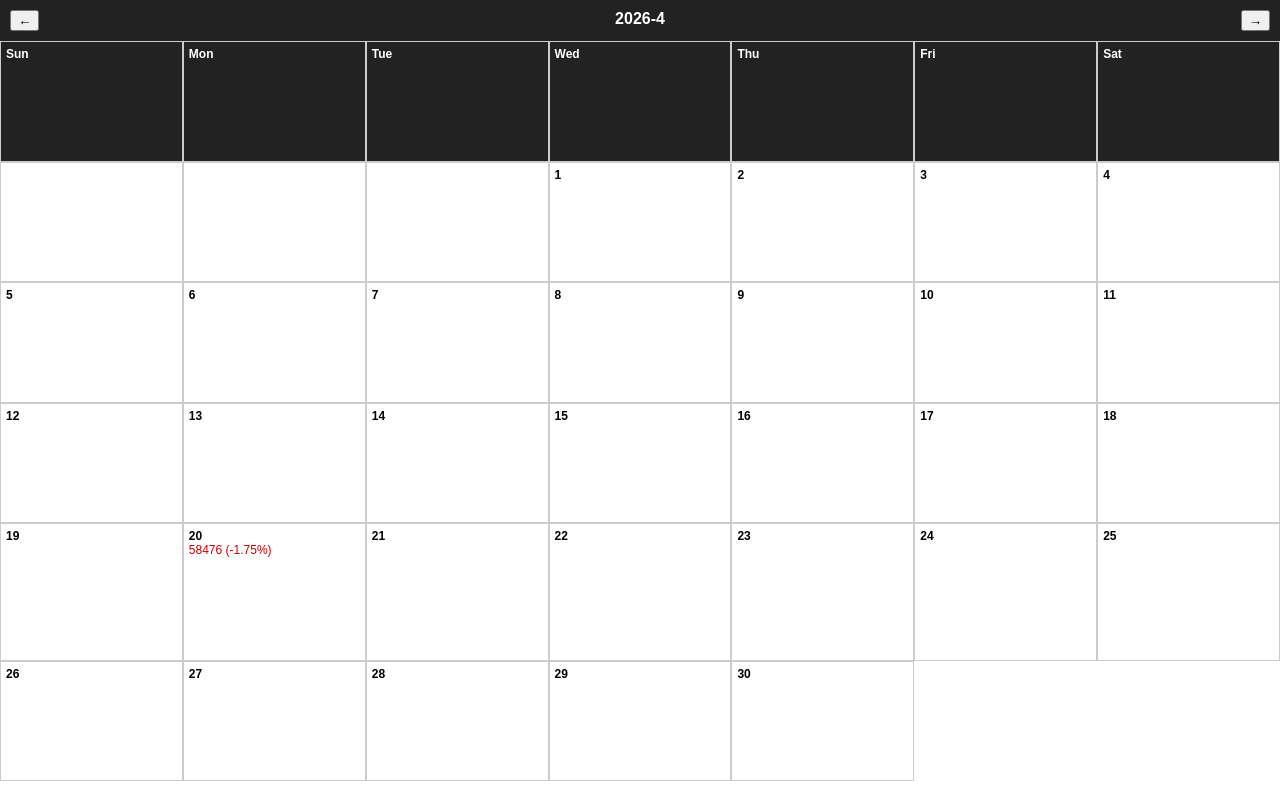
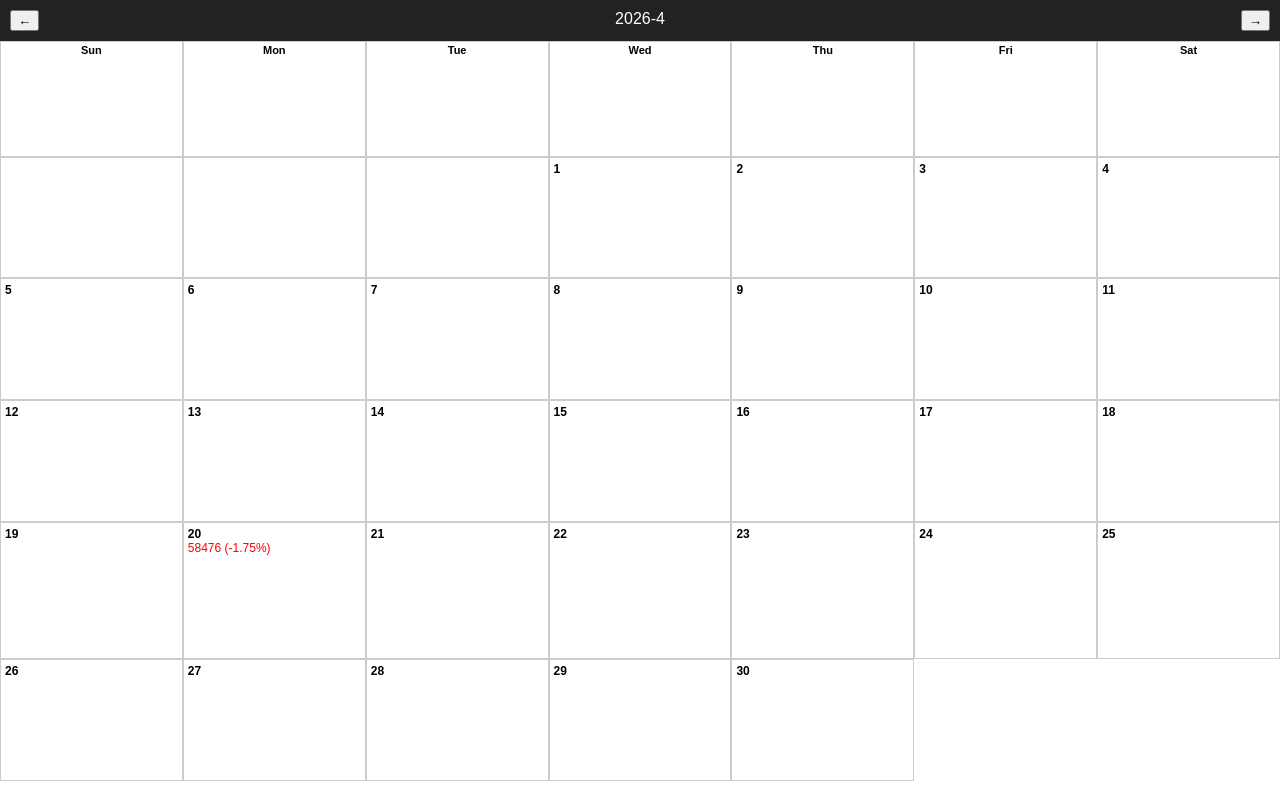
Before and after one commit to u-pos/stock-calendar, a website: page index.html in a window 1280 px wide. Drawn offline with Linux system fonts and the light colour scheme; no server answers.

Commit message:
Update index.html

```diff
--- a/index.html
+++ b/index.html
@@ -3,43 +3,81 @@
 <head>
 <meta charset="UTF-8">
 <title>株イベントカレンダー</title>
+
 <style>
-.header {
-  background:#eee;
-  font-weight:bold;
-  text-align:center;
+body {
+  margin:0;
+  font-family:sans-serif;
 }
-body { margin:0; font-family:sans-serif; }
-.header {
-  display:flex; justify-content:space-between; padding:10px;
-  background:#222; color:#fff;
+
+/* ヘッダー */
+.header-bar {
+  display:flex;
+  justify-content:space-between;
+  padding:10px;
+  background:#222;
+  color:#fff;
 }
+
+/* グリッド */
 .grid {
   display:grid;
-  grid-template-columns: repeat(7,1fr);
+  grid-template-columns: repeat(7, 1fr);
   height:calc(100vh - 60px);
 }
+
+/* セル */
 .cell {
   border:1px solid #ccc;
-  padding:5px;
+  padding:4px;
+  font-size:12px;
   overflow:hidden;
-  font-size:12px;
 }
-.date { font-weight:bold; }
-.up { color:#0a0; }
-.down { color:#c00; }
-ul { padding-left:12px; margin:3px 0; }
+
+/* 日付 */
+.date {
+  font-weight:bold;
+}
+
+/* 日経表示 */
+.nikkei {
+  font-size:11px;
+}
+
+/* 上げ下げ */
+.up { color:green; }
+.down { color:red; }
+
+/* 曜日ヘッダー */
+.header {
+  font-size:11px;
+  text-align:center;
+  padding:2px 0;
+  font-weight:bold;
+}
+
+/* 曜日色 */
+.sun { background:#ffdddd; }
+.sat { background:#dde5ff; }
+.week { background:#eeeeee; }
+
+ul {
+  padding-left:12px;
+  margin:2px 0;
+}
 </style>
 </head>
+
 <body>
 
-<div class="header">
+<div class="header-bar">
   <button onclick="prev()">←</button>
   <div id="title"></div>
   <button onclick="next()">→</button>
 </div>
 
 <div id="grid" class="grid"></div>
+
 <script type="module" src="script.js"></script>
 </body>
 </html>
```
